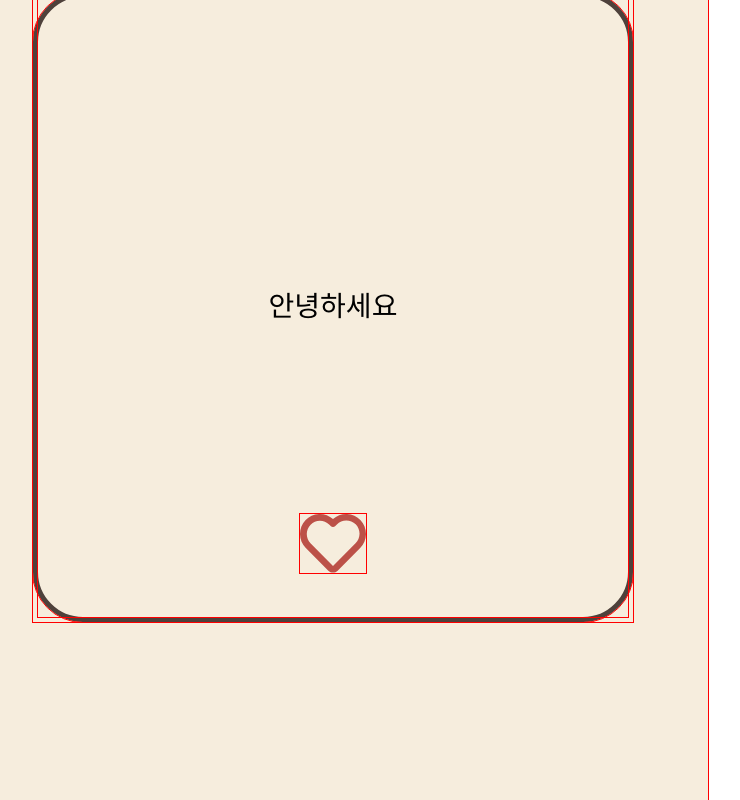
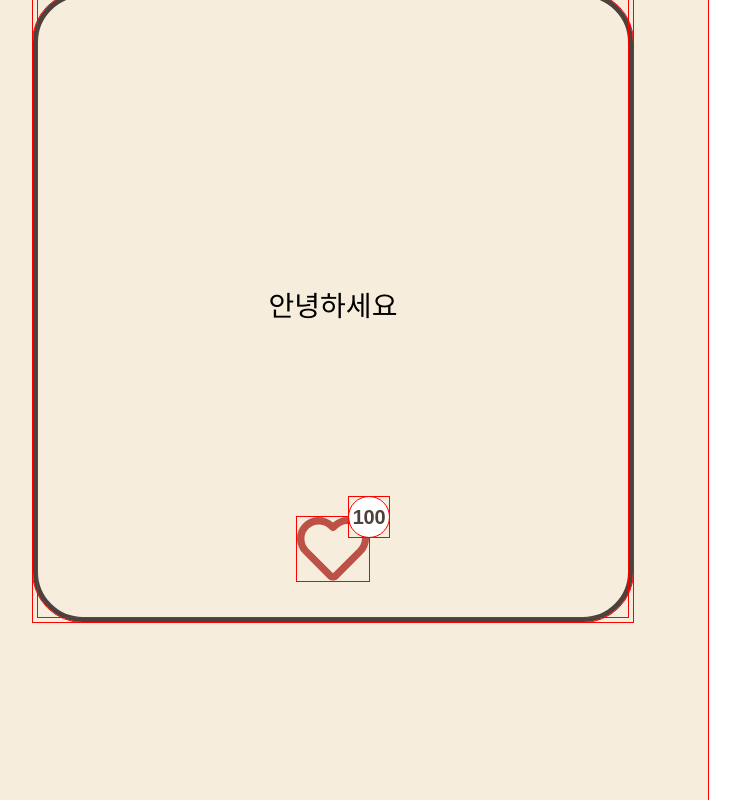
Before and after one commit to devBuzz142/numanku-fe, a React (Create React App) app: page /view/kuki in a window 1280 px wide. Shown: the part 824-1624 px from the top of the page, without its empty margins (42-782 px from the left). Built offline with nearby package versions, Linux system fonts and the light colour scheme; a web font is replaced by a local one.

Commit message:
feat: badge 적용

```diff
--- /dev/null
+++ b/src/components/Badge/Badge.jsx
@@ -0,0 +1,10 @@
+import * as S from './Badge.style';
+const Badge = ({ children, backgroundColor = '#ffffff', ...props }) => {
+  return (
+    <S.Badge {...props} backgroundColor={backgroundColor}>
+      {children}
+    </S.Badge>
+  );
+};
+
+export default Badge;
--- /dev/null
+++ b/src/components/Badge/Badge.style.jsx
@@ -0,0 +1,15 @@
+import styled from '@emotion/styled';
+
+export const Badge = styled.div`
+  width: 100%;
+  height: 100%;
+
+  border-radius: 50px;
+  border: none;
+
+  display: flex;
+  justify-content: center;
+  align-items: center;
+
+  background-color: ${(props) => props.backgroundColor || '#ffffff'};
+`;
--- a/src/pages/ViewKukiPage/ViewKukiPage.jsx
+++ b/src/pages/ViewKukiPage/ViewKukiPage.jsx
@@ -2,6 +2,8 @@ import * as S from './ViewKukiPage.style';
 import Header from '../../components/Header/Header';
 import Icon from '../../components/Icon/Icon';
 import SpeechBubble from '../../components/SpeechBubble/SpeechBubble';
+import Badge from '../../components/Badge/Badge';
+
 import TEMP_KUKI from '../../assets/kuki1.svg';
 
 const ViewKukiPage = () => {
@@ -18,6 +20,9 @@ const ViewKukiPage = () => {
         <SpeechBubble>
           <S.ContentWrapper>안녕하세요</S.ContentWrapper>
           <S.HeartWrapper>
+            <S.BadgeWrapper>
+              <Badge>100</Badge>
+            </S.BadgeWrapper>
             <Icon name="HEART_LINE" />
           </S.HeartWrapper>
         </SpeechBubble>
--- a/src/pages/ViewKukiPage/ViewKukiPage.style.jsx
+++ b/src/pages/ViewKukiPage/ViewKukiPage.style.jsx
@@ -68,10 +68,30 @@ export const ContentWrapper = styled.div`
 
 export const HeartWrapper = styled.div`
   position: absolute;
-  bottom: 44px;
+  bottom: 36px;
 
   left: 50%;
   transform: translateX(-50%);
 
-  width: 66px;
+  width: 72px;
 `;
+
+export const BadgeWrapper = styled.div`
+  right: -20px;
+  transform: translateY(-50%);
+
+  width: 40px;
+  height: 40px;
+
+  position: absolute;
+
+  z-index: 1;
+
+  font-size: 20px;
+  font-style: normal;
+  font-weight: 900;
+  line-height: 150%; /* 30px */
+  letter-spacing: -0.22px;
+
+  color: #4e413b;
+`;
```
